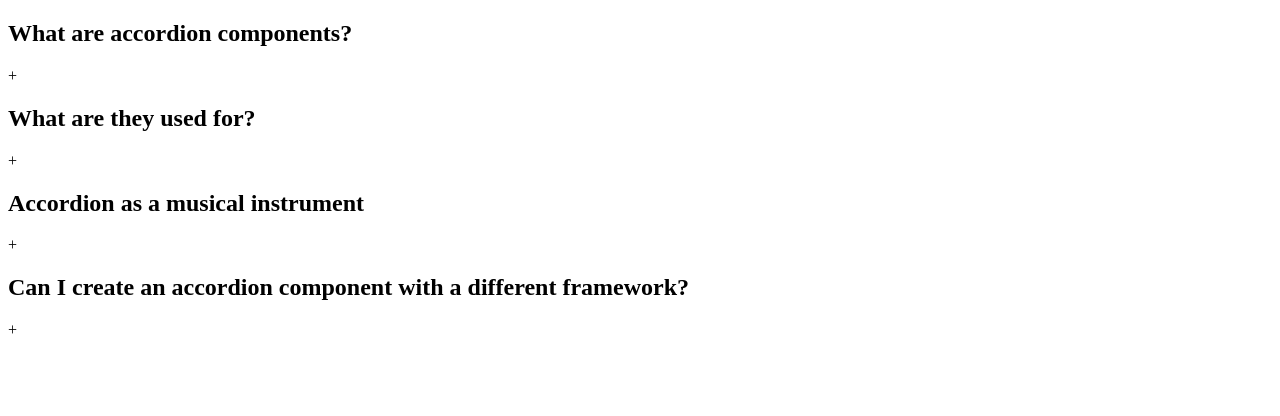
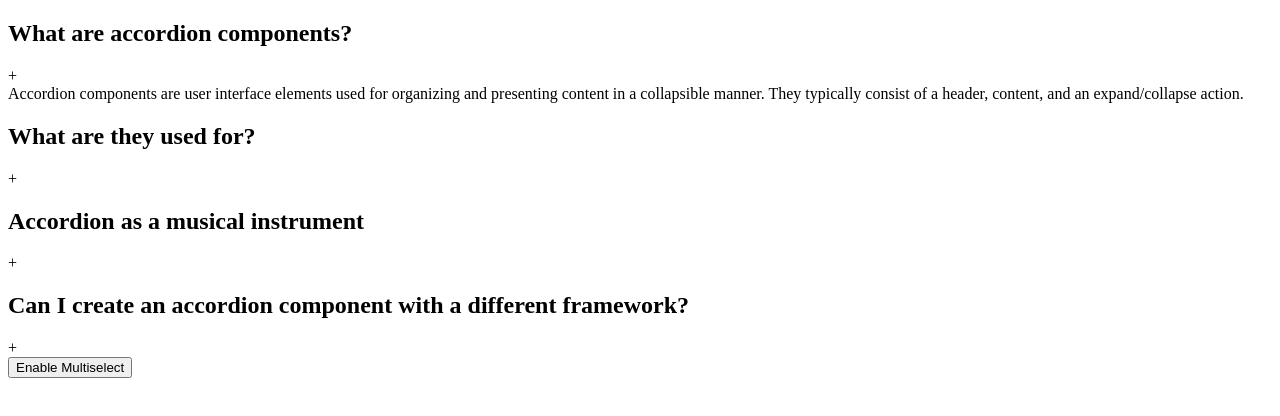
Before and after one commit to farhad1217/React-Practise, a React (Vite) app in the folder practising react/: page / in a window 1280 px wide. Shown: the top 416 px of the page. Built offline with nearby package versions, Linux system fonts and the light colour scheme.

Commit message:
Multiple Selected added

```diff
--- a/practising react/src/component/accordian/index.jsx
+++ b/practising react/src/component/accordian/index.jsx
@@ -2,23 +2,37 @@ import { useState } from "react";
 import data from "./data.js";
 
 export default function Accordian() {
-    const [selected, setSelected] = useState("0")
-    function handleClick(clickedID){
-        setSelected(clickedID === selected? null: clickedID)
-    }
+  const [multiSelect, setMultiSelect] = useState(false);
+  const [selected, setSelected] = useState(["1"]);
+  function handleClick(clickedID) {
+    multiSelect
+      ? setSelected((prevSelected) =>
+          prevSelected.includes(clickedID)
+            ? prevSelected.filter((id) => id !== clickedID)
+            : [...prevSelected, clickedID],
+        )
+      : setSelected(selected[0] === clickedID ? [] : [clickedID]);
+  }
+  function toggleSelectioin() {
+    setMultiSelect((prev) => !prev);
+    selected.length > 1 ? setSelected("1") : setSelected(selected);
+  }
   return (
     <>
       {data.map((dataItem) => (
-        <div key={dataItem.id} onClick={()=>handleClick(dataItem.id)}>
+        <div key={dataItem.id} onClick={() => handleClick(dataItem.id)}>
           <div className="question">
             <h2>{dataItem.question}</h2>
             <span>+</span>
           </div>
           <div className="anwser">
-            {selected === dataItem.id? dataItem.answer : null}
+            {selected.includes(dataItem.id) ? dataItem.answer : null}
           </div>
         </div>
       ))}
+      <button onClick={toggleSelectioin}>
+        {multiSelect ? "Disable Multiselect" : "Enable Multiselect"}
+      </button>
     </>
   );
 }
```
